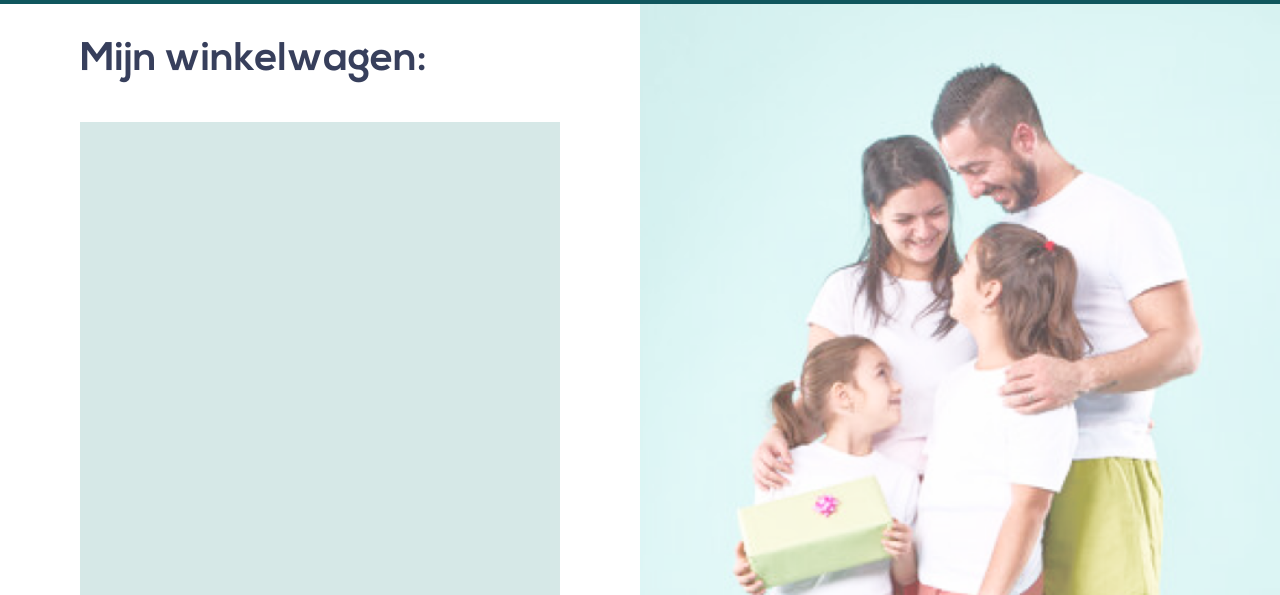
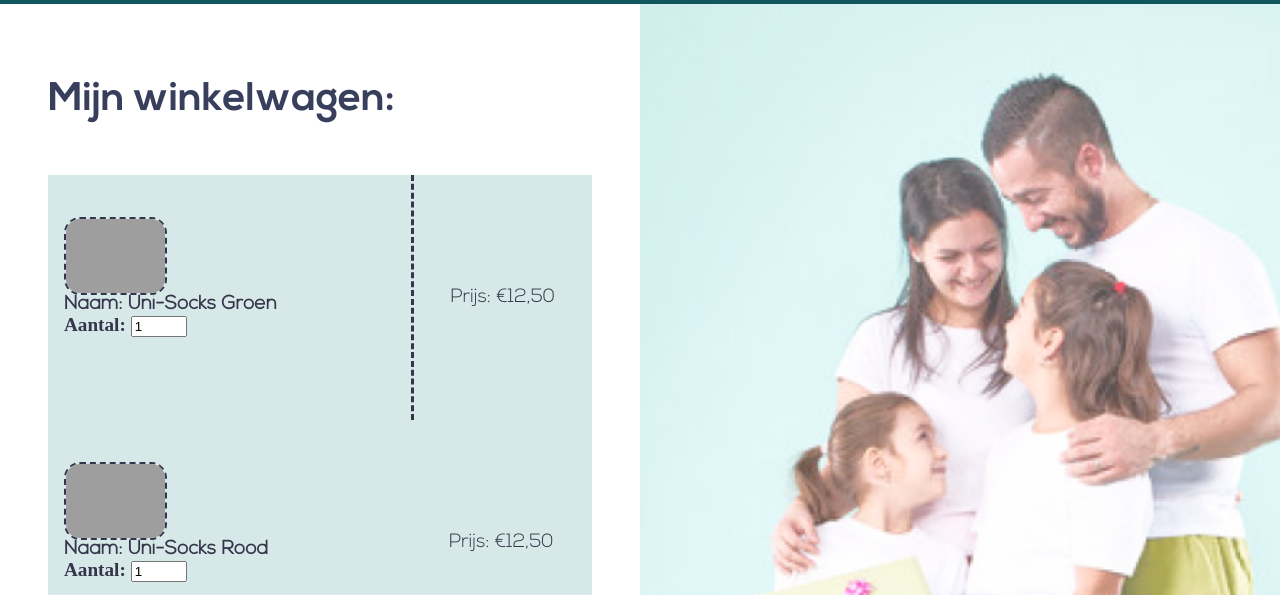
Before and after one commit to DinandRengers/SunnySocks-P1-IC-INF-1D, a PHP site: page /pages/Winkelwagen.html in a window 1280 px wide. Shown: the part 92-687 px from the top of the page. Run offline with PHP 8.4, Linux system fonts and the light colour scheme; grey boxes are pictures that could not be loaded.

Commit message:
Begin van php winkelwagen

```diff
--- a/css/winkelwagen.css
+++ b/css/winkelwagen.css
@@ -27,7 +27,7 @@ footer
 {
     display: grid;
     grid-template-columns: 1fr 1fr;
-    height: 100vh;
+    height: 150vh;
 }
 
 .winkelwagen
@@ -35,10 +35,10 @@ footer
     display: grid;
     grid-column: 1;
     grid-template-columns: 1fr 0.5fr;
-    grid-template-rows: 0.5fr 1fr 1fr 1fr 1.5fr;
+    grid-template-rows: 0.5fr 1fr 1fr 1fr 1fr;
     background-color: rgb(137, 189, 185, 35%);
     margin-block: 3rem;
-    margin-inline: 5rem;
+    margin-inline: 3rem;
     border-radius: 2rem;
     width: auto;
     height: auto;
@@ -51,37 +51,118 @@ footer
     grid-column: 1/3;
     width: 100%;
     font-size: 2.5rem;
-    line-height: 1rem;
+    line-height: 6rem;
 }
 
 .wwproduct1
 {
-    grid-column: 1;
+    display: flex;
+    padding-inline: 1rem;
+    padding-top: 0.5rem;
+    color: rgb(52, 52, 74);
+    max-width: 80%;
+    max-height: 80%;
+    font-size: 1.2rem;
+    font-weight: bold;
+    flex-direction: column;
+    flex-wrap: nowrap;
+    justify-content: center;
+}
+
+.wwproduct1 > img
+{
+    max-width: 40%;
+    max-height: 60%;
+    border-style: dashed;
+    border-color: rgb(52, 52, 74);;
+    border-radius: 1rem;
+    border-width: 2px;
 }
 
 .wwproduct1prijs
 {
+    display: flex;
     grid-column: 2;
+    color: rgb(52, 52, 74);;
+    flex-wrap: nowrap;
+    justify-content: center;
+    align-items: center;
+    font-size: 1.2rem;
+    border-left-style: dashed;
 }
 
 .wwproduct2
 {
-    grid-column: 1;
+    display: flex;
+    padding-inline: 1rem;
+    padding-top: 0.5rem;
+    color: rgb(52, 52, 74);
+    max-width: 80%;
+    max-height: 80%;
+    font-size: 1.2rem;
+    font-weight: bold;
+    flex-direction: column;
+    flex-wrap: nowrap;
+    justify-content: center;
 }
+
+.wwproduct2 > img
+{
+    max-width: 40%;
+    max-height: 60%;
+    border-style: dashed;
+    border-color: rgb(52, 52, 74);;
+    border-radius: 1rem;
+    border-width: 2px;
+}
+
 
 .wwproduct2prijs
 {
+    display: flex;
     grid-column: 2;
+    color: rgb(52, 52, 74);;
+    flex-wrap: nowrap;
+    justify-content: center;
+    align-items: center;
+    font-size: 1.2rem;
 }
 
 .wwproduct3
 {
-    grid-column: 1;
+    display: flex;
+    padding-inline: 1rem;
+    padding-top: 0.5rem;
+    color: rgb(52, 52, 74);
+    max-width: 80%;
+    max-height: 80%;
+    font-size: 1.2rem;
+    font-weight: bold;
+    flex-direction: column;
+    flex-wrap: nowrap;
+    justify-content: center;
 }
+
+.wwproduct3 > img
+{
+    max-width: 40%;
+    max-height: 60%;
+    border-style: dashed;
+    border-color: rgb(52, 52, 74);;
+    border-radius: 1rem;
+    border-width: 2px;
+}
+
 
 .wwproduct3prijs
 {
+    display: flex;
     grid-column: 2;
+    color: rgb(52, 52, 74);;
+    flex-wrap: nowrap;
+    justify-content: center;
+    align-items: center;
+    font-size: 1.2rem;
 }
 
 .wwinfo
@@ -95,5 +176,12 @@ footer
 .wwinfo > img
 {
     width: 75%;
-    height: 50%;
+    height: 40%;
 }
+
+.totaalprijs
+{
+    font-family: "Nexa Bold";
+    font-weight: bold;
+    font-size: 1.3rem;
+}
--- a/pages/Winkelwagen.html
+++ b/pages/Winkelwagen.html
@@ -32,17 +32,60 @@
         <section class="winkelwagen">
             <h2>Mijn winkelwagen:</h2>
                 <div class="wwproduct1">
-
+                    <img src="../content/Sunny_socks_uni_green.jpg" alt="Green Socks">
+                    <p>Naam: Uni-Socks Groen</p>
+                <form method="POST" action="wagen.php">
+                <input type="hidden" name="id" value="2">
+                <input type="hidden" name="name" value="Striped Green Socks">
+                <input type="hidden" name="price" value="12.50">
+                <label for="quantity">Aantal:</label>
+                <input class="Aantal" type="number" name="quantity" value="1" min="1" max="99">
                 </div>
-                    <div class="wwproduct1prijs"></div>
-                <div class="wwproduct2"></div>
-                    <div class="wwproduct2prijs"></div>
-                <div class="wwproduct3"></div>
-                    <div class="wwproduct3prijs"></div>
+                </form>
+                </div>
+                <div class="wwproduct1prijs">
+                    <p>Prijs: €12,50</p>
+                </div>
+                <div class="wwproduct2">
+                    <img src="../content/Sunny_socks_uni_red.jpg" alt="Red Socks">
+                    <p>Naam: Uni-Socks Rood</p>
+                <form method="POST" action="wagen.php">
+                <input type="hidden" name="id" value="2">
+                <input type="hidden" name="name" value="Striped Green Socks">
+                <input type="hidden" name="price" value="12.50">
+                <label for="quantity">Aantal:</label>
+                <input class="Aantal" type="number" name="quantity" value="1" min="1" max="99">
+                </div>
+                </form>
+                </div>
+                    <div class="wwproduct2prijs">
+                        <p>Prijs: €12,50</p>
+                    </div>
+                <div class="wwproduct3">
+                    <img src="../content/Sunny_socks_uni_yellow.jpg" alt="Yellow Socks">
+                    <p>Naam: Uni-Socks Geel</p>
+                <form method="POST" action="wagen.php">
+                <input type="hidden" name="id" value="2">
+                <input type="hidden" name="name" value="Striped Yellow Socks">
+                <input type="hidden" name="price" value="12.50">
+                <label for="quantity">Aantal:</label>
+                <input class="Aantal" type="number" name="quantity" value="1" min="1" max="99">
+                </div>
+                </form>
+                </div>
+                    <div class="wwproduct3prijs">
+                        <p>Prijs: €12,50</p>
+                    </div>
                 <div class="wwinfo">
                     <img src="../content/sunny_logos_slogan_blue.png" alt="sunny_logos_slogan_blue">
                 </div>
-                    <div class="totaalprijs"></div>
+                    <div class="totaalprijs">
+                        <p>Prijs:</p>
+                        <p>BTW:</p>
+                        <p>Service:</p>
+                        <p><br></p>
+                        <p>Totaal:</p>
+                    </div>
         </section>
         <section class="winkelwagenbanner"></section>
     </main>
```
